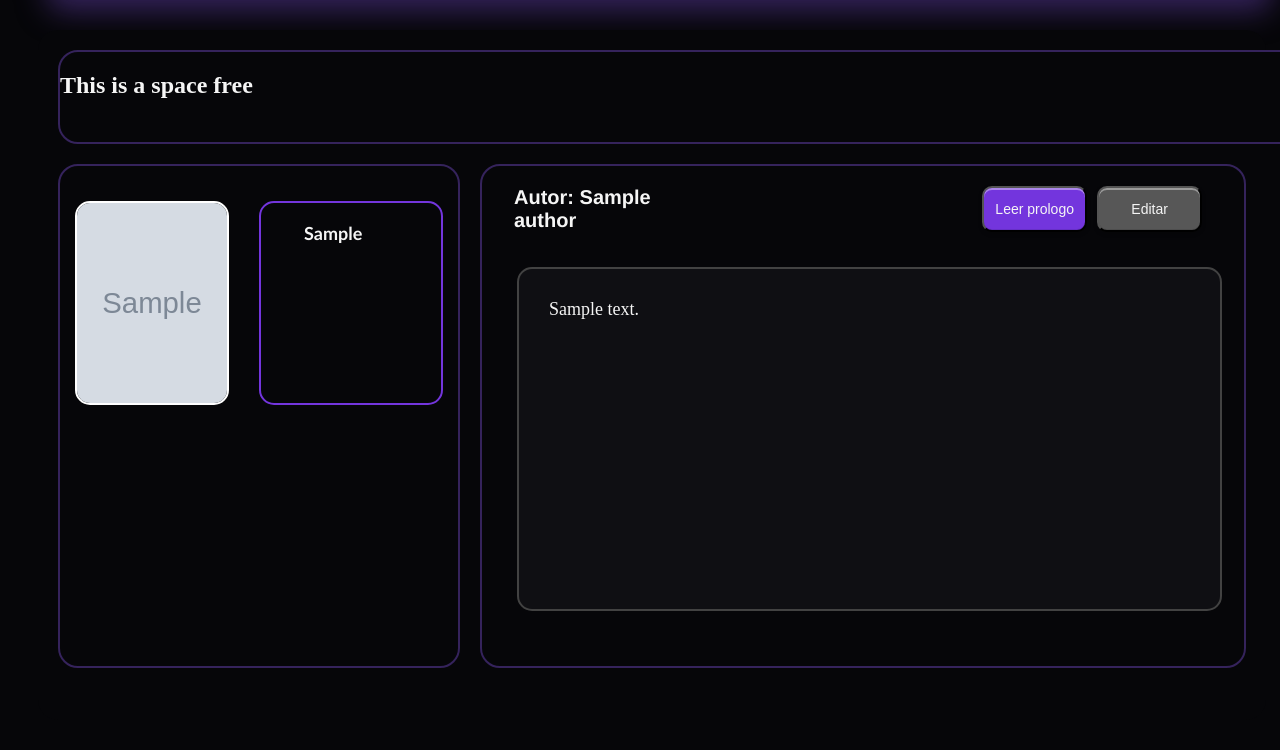
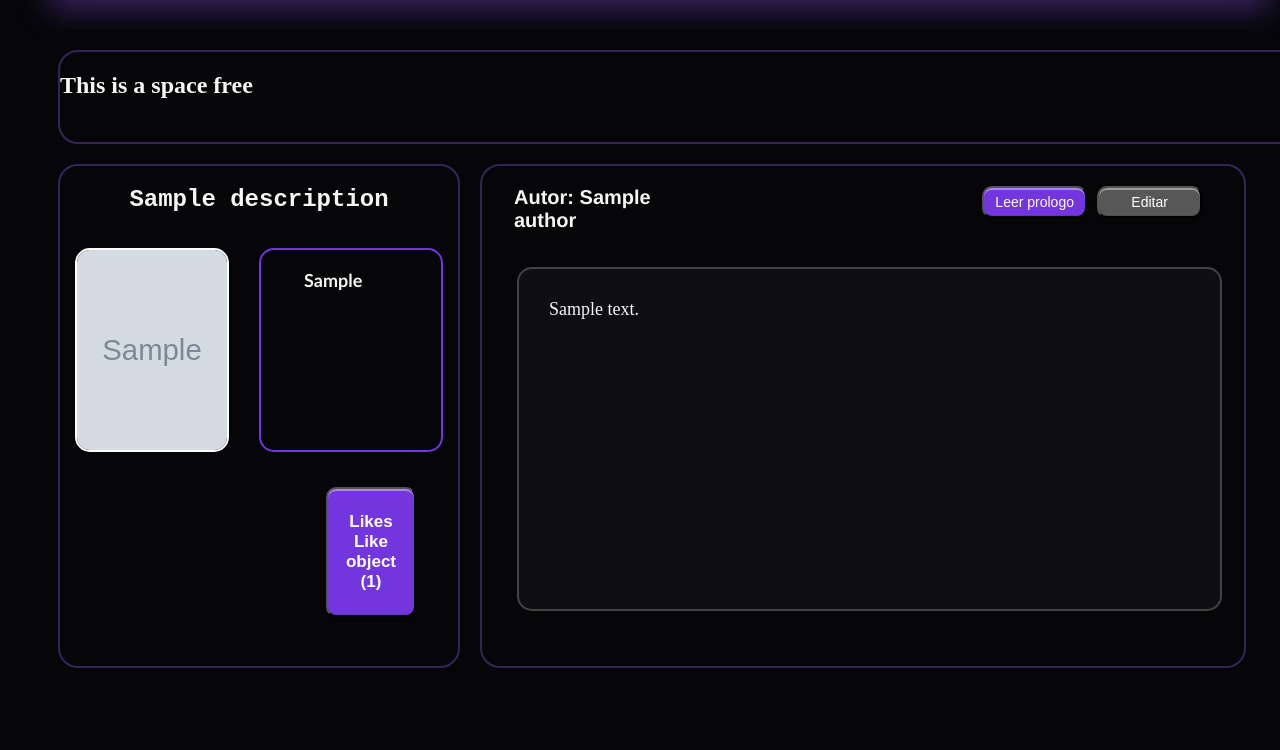
Before and after one commit to ELDani45/Blood-Ink, a Django app: page /novels/description/1/ in a window 1280 px wide; the page is wider, and only the part inside the window is pictured. Shown: the part 102-852 px from the top of that part. Run offline with Django 5.2, Linux system fonts and the light colour scheme; tables that the repository leaves empty hold one stand-in row (values such as "Sample post"); grey boxes marked "Sample" are stand-in pictures.

Commit message:
Haciendo el boton de like

```diff
--- a/novels/models.py
+++ b/novels/models.py
@@ -27,10 +27,10 @@ class Author(models.Model):
 
     def __str__(self):
         return str(self.firts_names)
-# Modelo de descripcion de las novelas
-# - Pendienrte:
-# * Realcionar este modelo con el modelo de la novela
-# * Hacer representascion visual en excalidraw
+
+
+class Like(models.Model):
+    likes = models.PositiveBigIntegerField()
 
 
 class CreationDate(models.Model):
@@ -53,15 +53,15 @@ class Description(CreationDate):
     author = models.ManyToManyField(Author)
     imagen_portada = models.ImageField(
         blank=True, upload_to="portadas/", null=True)
+    like = models.OneToOneField(
+        Like, on_delete=models.CASCADE, blank=True, null=True)
 
     objects = CustomManager()
 
     def __str__(self):
         return str(self.title)
+
+
 # Pendiente : 1/ hacer el modelo de la novela en si
 
 # Modelo de Novela
-
-
-class Novela(models.Model):
-    personajes = models.ImageField(blank=True)
--- a/novels/static/styles/css/description.css
+++ b/novels/static/styles/css/description.css
@@ -106,6 +106,23 @@ main{
         0 2px 4px rgba(0, 0, 0, 0.2);
     transition: background-color 0.3s ease;
 }
+.buttom_likes{
+    width: 90px;
+    font-size: 17px;
+    padding: 6px;
+    text-decoration: none;
+    font-family: Arial, Helvetica, sans-serif;
+    color: white;
+    background-color: #7335DD;
+    font-weight: bold;
+    border-radius: 10px;
+    transition: background-color 0.3s ease, padding 0.3s ease;
+    display: inline-block;
+    box-shadow: inset 0 2px 0 rgba(255, 255, 255, 0.4),
+        inset 0 -1px 0 rgba(0, 0, 0, 0.1),
+        0 2px 4px rgba(0, 0, 0, 0.2);
+    transition: background-color 0.3s ease;
+}
 .buttom_description_gray{
     width: 105px;
     font-size: 14px;
@@ -158,7 +175,15 @@ a{
     list-style: None;
     text-decoration-line: none;
 }
-
+.caja_boton{
+    width: 75px;
+    margin-left: 30px;
+    height: 20px;
+}
 /*
  Page: Prologo
 */
+.none{
+    margin: 0px;
+    padding: 0px;
+}
--- a/novels/templates/description.html
+++ b/novels/templates/description.html
@@ -19,7 +19,7 @@
       <!-- eliminamos el for -->
       <!-- Card Desscription -->
       <section class="card_details">
-        <h2 class="titulo_description">{{ novel.title }}</h2>
+        <h2 class="titulo_description">{{ novela.title }}</h2>
 
         <div class="caja_img_title">
           {% if novela.imagen_portada %}
@@ -41,6 +41,16 @@
             {% endfor %}
           </div>
         </div>
+        <!-- caja boton  -->
+        <div class="mini_box2">
+          <button class="buttom_likes">
+            {% if not novela.like %}
+            <p class="none">likes 0</p>
+            {% else %}
+            <p>Likes {{ novela.like }}</p>
+            {% endif %}
+          </button>
+        </div>
       </section>
 
       <!-- Card Text field  -->
@@ -54,18 +64,18 @@
           </section>
           <!-- Seccion de los botones " editar y Leer prologo "  -->
           <section class="mini_box2">
-            <button class="buttom_description_purple">
-              <a href="{% url 'novels:prologue' novela.id %}">Leer prologo</a>
-            </button>
-            <button class="buttom_description_gray">
-              <a href="{% url 'novels:update' novela.id %}">Editar</a>
-            </button>
+            <a href="{% url 'novels:prologue' novela.id %}">
+              <button class="buttom_description_purple">Leer prologo</button>
+            </a>
+            <a href="{% url 'novels:update' novela.id %}">
+              <button class="buttom_description_gray">Editar</button>
+            </a>
           </section>
         </div>
         <!-- Parte de abajo-->
         <div class="text_description">
           <div class="text">
-            <p>{{ novela.text_description }}</p>
+            <p class="none">{{ novela.text_description }}</p>
           </div>
         </div>
       </section>
```
